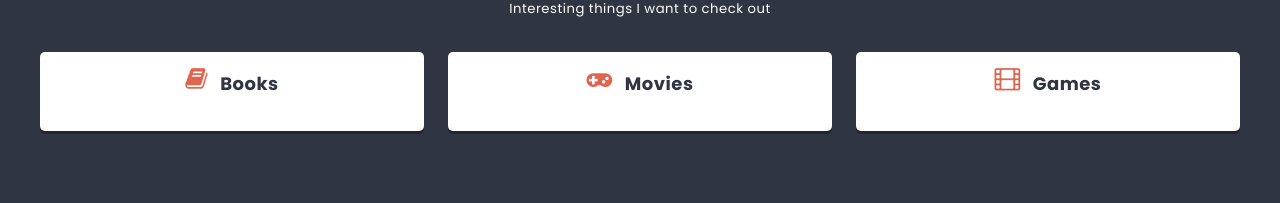
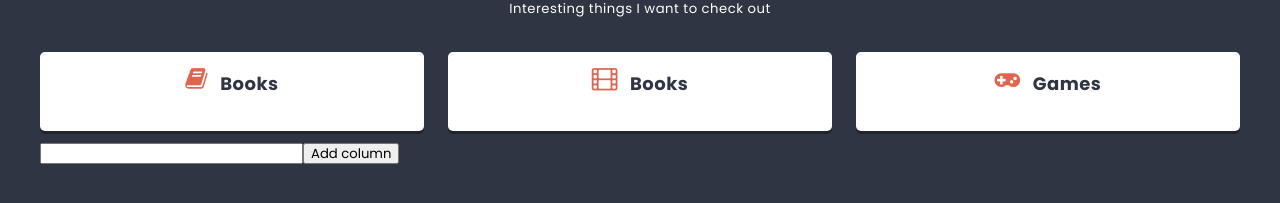
Before and after one commit to tkrzywosadzki/firstreactapp, a React (Create React App) app: page / in a window 1280 px wide. Shown: the part 489-692 px from the top of the page. Built offline with nearby package versions, Linux system fonts and the light colour scheme.

Commit message:
add handleSubmit to List.js

```diff
--- a/package.json
+++ b/package.json
@@ -11,6 +11,7 @@
     "react-dom": "^18.2.0",
     "react-scripts": "5.0.1",
     "sass": "^1.75.0",
+    "shortid": "^2.2.16",
     "web-vitals": "^2.1.4"
   },
   "scripts": {
--- a/src/components/List/List.js
+++ b/src/components/List/List.js
@@ -1,8 +1,27 @@
 import styles from './List.module.scss';
 import Column from '../Column/Column';
+import { useState, useEffect } from 'react';
+import shortid from 'shortid';
 
 
 const List = () => {
+
+    const [columns, setColumns] = useState([
+        { id: 1, title: 'Books', icon: 'book'},
+        { id: 2, title: 'Books', icon: 'film'},
+        { id: 3, title: 'Games', icon: 'gamepad'}
+    ]);
+
+    const [value, setValue] = useState('');
+
+    const handleSubmit = e => {
+        e.preventDefault();
+        setColumns([...columns, { id: shortid(), title: value}]);
+        setValue('');
+    };
+
+
+
     return (
         <div className="list">
             <header className={styles.header}>
@@ -10,10 +29,12 @@
             </header>
             <p className={styles.description}>Interesting things I want to check out</p>
             <section className={styles.columns}>
-                <Column title="Books" icon="book" />
-                <Column title="Movies" icon="gamepad" />
-                <Column title="Games" icon="film" />
+                {columns.map(column => <Column key={column.id} title={column.title} icon={column.icon} />)}
             </section>
+            <form onSubmit={handleSubmit}>
+                <input type="text" value={value} onChange={e => setValue(e.target.value)} />
+                <button>Add column</button>
+            </form>
         </div>
     );
 };
```
Also changed, not shown: 1 other file (tests, documents, lock files or other folders).
